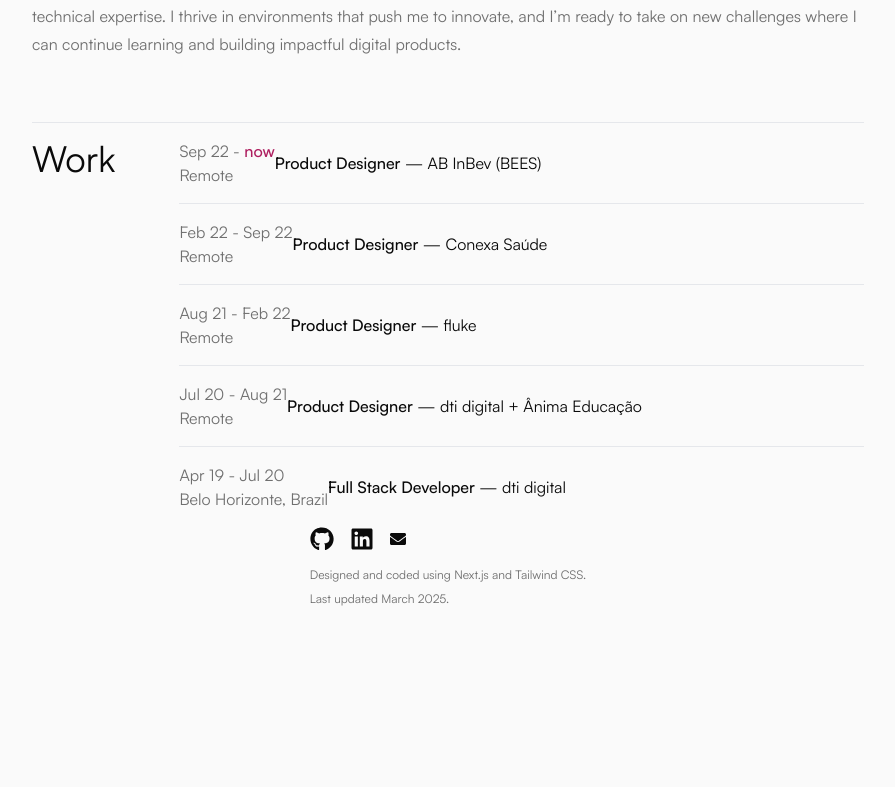
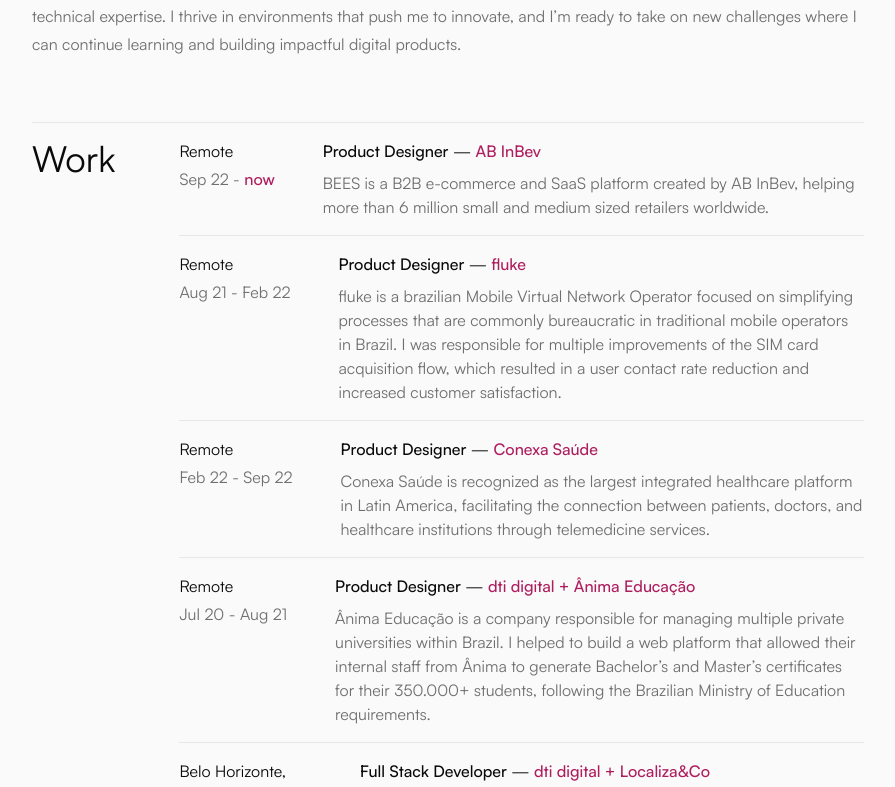
Before and after one commit to luccaromaniello/portfolio, a Next.js app: page /about in a window 1280 px wide. Shown: the part 548-1335 px from the top of the page, without its empty margins (192-1087 px from the left). Before the commit the page ends 1155 px from the top, so only its background shows below. Built offline with nearby package versions, Linux system fonts and the light colour scheme.

Commit message:
Adds description to work items and styles dates

```diff
--- a/src/app/about/page.tsx
+++ b/src/app/about/page.tsx
@@ -14,11 +14,15 @@ const About = () => {
       <div className="flex flex-row sm:gap-16 border-t">
         <h2 className="sm:text-4xl pt-4">Work</h2>
         <div className="flex flex-col w-full">
-          <WorkItem startDate="Sep 22" role="Product Designer" company="AB InBev (BEES)" sector="E-commerce/SaaS" location="Remote" current/>
-          <WorkItem startDate="Feb 22" endDate="Sep 22" role="Product Designer" company="Conexa Saúde" sector="Mobile network" location="Remote" current={false}/>
-          <WorkItem startDate="Aug 21" endDate="Feb 22" role="Product Designer" company="fluke" sector="Healthcare" location="Remote" current={false}/>
-          <WorkItem startDate="Jul 20" endDate="Aug 21" role="Product Designer" company="dti digital + Ânima Educação" sector="Higher education" location="Remote" current={false}/>
-          <WorkItem startDate="Apr 19" endDate="Jul 20" role="Full Stack Developer" company="dti digital" sector="Car rental" location="Belo Horizonte, Brazil" current={false}/>
+          <WorkItem startDate="Sep 22" role="Product Designer" company="AB InBev" sector="E-commerce/SaaS" description="BEES is a B2B e-commerce and SaaS platform created by AB InBev, helping more than 6 million small and medium sized
+retailers worldwide." location="Remote" current />
+          <WorkItem
+            startDate="Aug 21" endDate="Feb 22" role="Product Designer" company="fluke" sector="Healthcare" description="fluke is a brazilian Mobile Virtual Network Operator focused on simplifying processes that are commonly bureaucratic in traditional mobile operators in Brazil. I was responsible for multiple improvements of the SIM card acquisition flow, which resulted in a user contact rate
+reduction and increased customer satisfaction." location="Remote" current={false} />
+          <WorkItem startDate="Feb 22" endDate="Sep 22" role="Product Designer" company="Conexa Saúde" sector="Mobile network" description="Conexa Saúde is recognized as the largest integrated healthcare platform in Latin America, facilitating the connection
+between patients, doctors, and healthcare institutions through telemedicine services." location="Remote" current={false} />
+          <WorkItem startDate="Jul 20" endDate="Aug 21" role="Product Designer" company="dti digital + Ânima Educação" sector="Higher education" description="Ânima Educação is a company responsible for managing multiple private universities within Brazil. I helped to build a web platform that allowed their internal staff from Ânima to generate Bachelor’s and Master’s certificates for their 350.000+ students, following the Brazilian Ministry of Education requirements." location="Remote" current={false} />
+          <WorkItem startDate="Apr 19" endDate="Jul 20" role="Full Stack Developer" company="dti digital + Localiza&Co" sector="Car rental" description="Localiza&Co offers complete mobility solutions for individuals and businesses, including daily and monthly rentals, car subscriptions, fleet outsourcing, and sales of vehicles. With over 600,000 vehicles and 1,000 service points, they operate across Brazil and in six Latin American countries through franchises: Argentina, Ecuador, Paraguay, Colombia, Mexico, and Uruguay." location="Belo Horizonte, Brazil" current={false} />
         </div>
       </div>
     </div>
--- a/src/components/WorkItem/index.tsx
+++ b/src/components/WorkItem/index.tsx
@@ -4,19 +4,23 @@ interface WorkItemProps {
   role: string,
   company: string,
   sector: string,
+  description: string,
   location: string,
   current: boolean,
 }
 
-const WorkItem = ({ startDate, endDate, role, company, sector, location, current }: WorkItemProps) => {
+const WorkItem = ({ startDate, endDate, role, company, sector, description, location, current }: WorkItemProps) => {
   return (
-    <div className={`flex flex-row w-full justify-between items-center py-4 ${!current ? 'border-t': ''}`}>
-      <div className="flex flex-col text-content-secondary w-full max-w-fit">
-        <p>{startDate} - {current ? <span className="text-primary-main font-medium">now</span> : <span>{endDate}</span>}</p>
-        <p>{location}</p>
+    <div className={`flex flex-row w-full justify-between py-4 gap-12 ${!current ? 'border-t': ''}`}>
+      <div className="flex flex-col w-full max-w-fit gap-1">
+        <p className="">{location}</p>
+        <p className="text-content-secondary">{startDate} - {current ? <span className="text-primary-main font-medium">now</span> : <span>{endDate}</span>}</p>
       </div>
-      <p className="w-full"><span className="font-medium">{role}</span> — <span>{company}</span></p>
-      {/* <p className="border">{sector}</p> */}
+      <div className="flex flex-col gap-2">
+        <p className="w-full"><span className="font-medium">{role}</span> — <span className="text-base font-medium text-primary-main hover:text-content-tertiary">{company}</span></p>
+        <p className="text-content-secondary">{description}</p>
+        {/* <p>{sector}</p> */}
+      </div>
     </div>
   )
 };
```
